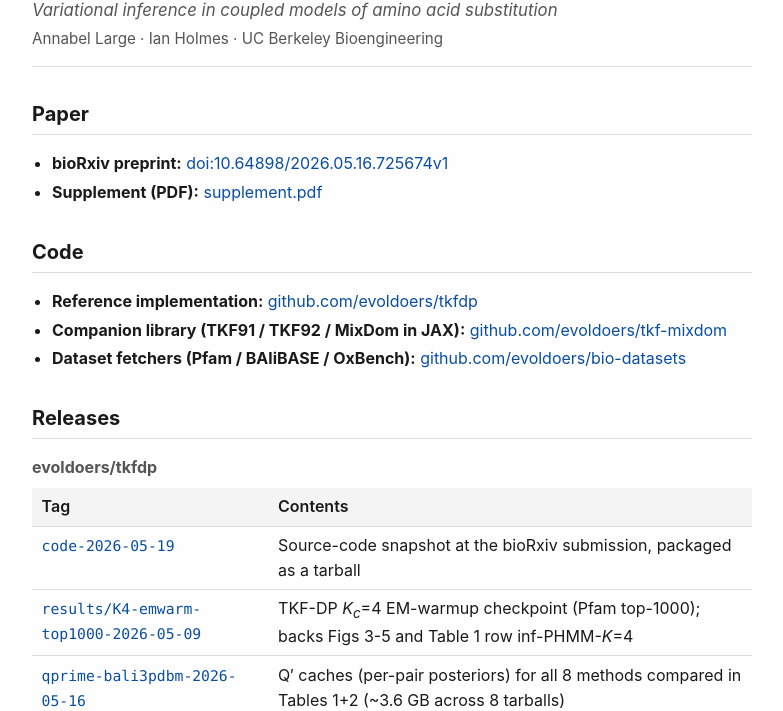
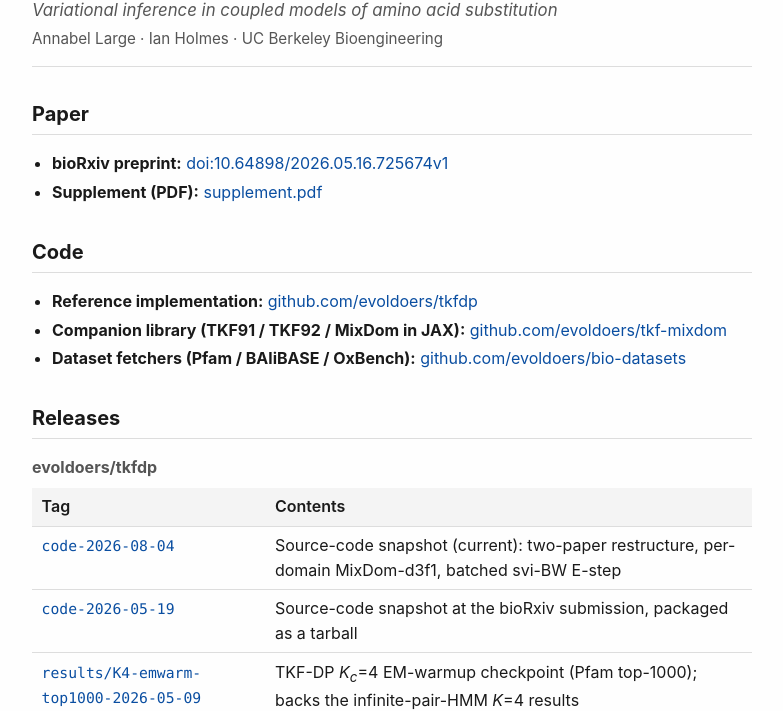
Before and after one commit to evoldoers/tkfdp.net, a plain HTML site: page index.html in a window 1280 px wide. Shown: the part 97-808 px from the top of the page, without its empty margins (248-1031 px from the left). Drawn offline with Linux system fonts and the light colour scheme.

Commit message:
index: add code-2026-08-04 tag; drop specific figure/table references

```diff
--- a/index.html
+++ b/index.html
@@ -40,16 +40,20 @@
 <thead><tr><th>Tag</th><th>Contents</th></tr></thead>
 <tbody>
 <tr>
+  <td><a href="https://github.com/evoldoers/tkfdp/releases/tag/code-2026-08-04"><code>code-2026-08-04</code></a></td>
+  <td>Source-code snapshot (current): two-paper restructure, per-domain MixDom-d3f1, batched svi-BW E-step</td>
+</tr>
+<tr>
   <td><a href="https://github.com/evoldoers/tkfdp/releases/tag/code-2026-05-19"><code>code-2026-05-19</code></a></td>
   <td>Source-code snapshot at the bioRxiv submission, packaged as a tarball</td>
 </tr>
 <tr>
   <td><a href="https://github.com/evoldoers/tkfdp/releases/tag/results/K4-emwarm-top1000-2026-05-09"><code>results/K4-emwarm-top1000-2026-05-09</code></a></td>
-  <td>TKF-DP <var>K<sub>c</sub></var>=4 EM-warmup checkpoint (Pfam top-1000); backs Figs 3-5 and Table 1 row inf-PHMM-<var>K</var>=4</td>
+  <td>TKF-DP <var>K<sub>c</sub></var>=4 EM-warmup checkpoint (Pfam top-1000); backs the infinite-pair-HMM <var>K</var>=4 results</td>
 </tr>
 <tr>
   <td><a href="https://github.com/evoldoers/tkfdp/releases/tag/qprime-bali3pdbm-2026-05-16"><code>qprime-bali3pdbm-2026-05-16</code></a></td>
-  <td>Q&prime; caches (per-pair posteriors) for all 8 methods compared in Tables 1+2 (~3.6 GB across 8 tarballs)</td>
+  <td>Q&prime; caches (per-pair posteriors) for all 8 compared methods (~3.6 GB across 8 tarballs)</td>
 </tr>
 </tbody>
 </table>
```
